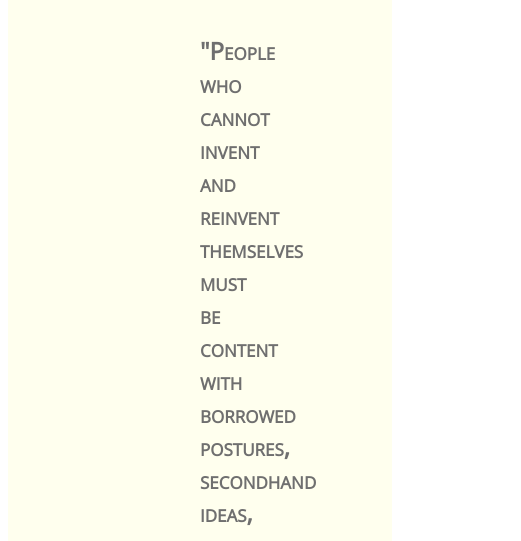
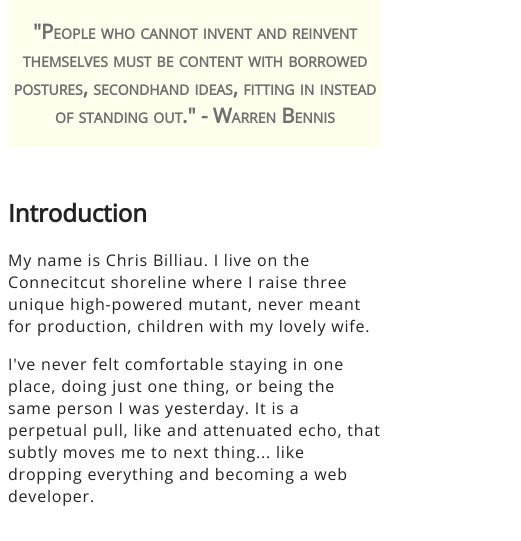
Before and after one commit to cbilliau/aboutme, a plain HTML site: page index.html in a window 390 px wide. Shown: the part 274-815 px from the top of the page, 521 px wide, since content can reach past the window. Drawn offline with nearby package versions, Linux system fonts and the light colour scheme; a web font is replaced by a local one.

Commit message:
Updated medquery css with rec from Rich

```diff
--- a/css/style.css
+++ b/css/style.css
@@ -108,11 +108,13 @@ section > h1 {
   .masthead-heading {
     font-size: 3em;
   }
-}
-
-@media screen and (max-width: 500px) {
   .content-footer {
-    font-size: 3em;
+    font-size: 0.9em;
     padding: 5em 5em;
   }
+  .quote {
+    font-size: 0.85em;
+    padding: 2px;
+  }
 }
+}
```
